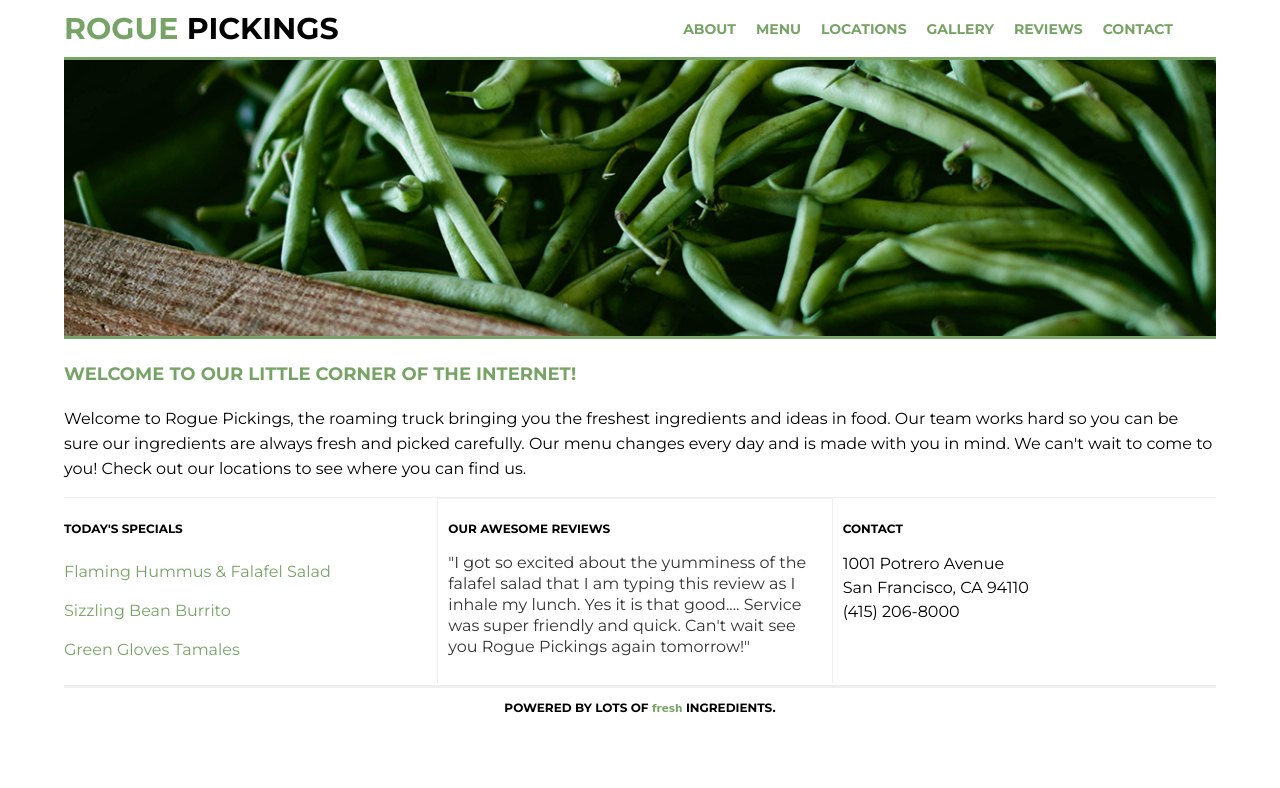
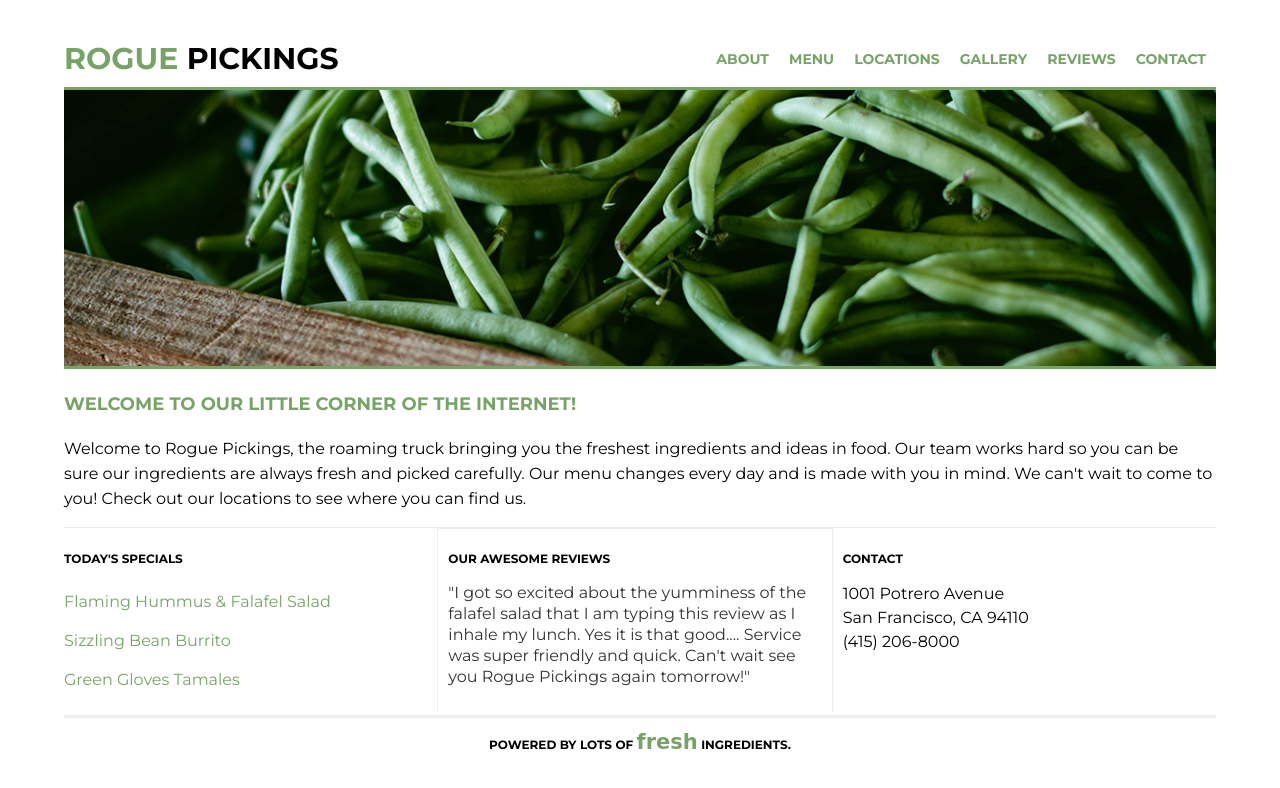
Before and after one commit to Rae1821/static-to-responsive-rogue-pickings, a plain HTML site: page index.html in a window 1280 px wide. Drawn offline with Linux system fonts and the light colour scheme; a web font is replaced by a local one.

Commit message:
Fixed issues with navigation menu alignment

```diff
--- a/css/main.css
+++ b/css/main.css
@@ -16,11 +16,6 @@ body {
 .container{
 	max-width: 1200px;
 	width: 90%;
-	display: flex;
-	justify-content: center;
-	align-items: center;
-	flex-flow: row wrap;
-
 }
 
 h1,
@@ -50,9 +45,8 @@ p {
 
 header {
 	border-bottom: 3px solid #77a466;
-	text-align: center;
 	display: flex;
-	justify-content: space-around;
+	justify-content: space-between;
 	align-items: center;
 	flex-flow: row wrap;
 	width: 100%;
@@ -60,7 +54,8 @@ header {
 
 header h1 {
 	margin: 0;
-	padding: 38px 20px 20px 20px;
+	padding: 38px 20px 20px 0px;
+
 
 }
 header h1 span {
@@ -72,6 +67,7 @@ header h1 span {
 header .content-wrapper {
 	display: flex;
 	justify-content: space-between;
+	align-items: center;
 	flex-flow: row wrap;
 }
 
@@ -90,7 +86,7 @@ header .content-wrapper {
 .topnav a {
 	color:#77a466;
 	text-decoration: none;
-	font-size: 0.875em;
+	font-size: 1.5em;
 	font-weight: 700;
 	padding: 10px 0;
 	display: block;
@@ -103,12 +99,15 @@ header .content-wrapper {
 	position: absolute;
 	right: 0;
 	top: 0;
+
 }
 
+a.icon {
+	padding-top: 30px;
+}
 
 /* Add a background color on mouse-over */
 .topnav a:hover {
-	background: #77a466;
 	color: #222;
 }
 
@@ -191,7 +190,7 @@ footer span {
 	font-family: 'Galada', cursive;
 	text-transform: lowercase;
 	color: #77a466;
-	font-size: 0.875em;
+	font-size: 1.75em;
 }
 
 
@@ -205,13 +204,15 @@ header {
 	display: flex;
 	justify-content:space-between;
 	flex-flow: row nowrap;
+	padding: 30px 0 0 0;
 }
 
 header h1 {
-	width: 40%;
+	width: 35%;
 	padding: 10px 0;
 	border-bottom: none;
 	text-align: left;
+	font-size: 1.5em;
 }
 
 /* Navigation Menu Style */
@@ -225,13 +226,15 @@ header h1 {
 
 .topnav {
 	background: #fff;
-	width: 55%;
+	width: 65%;
 	text-transform: uppercase;
+	text-align: right;
 }
 
 .topnav a {
-	padding: 10px;
+	padding: 5px;
 	display: block;
+	font-size: 0.875em;
 }
 
 /* Bottom Section Styles */
@@ -276,6 +279,7 @@ header h1 {
 
 header h1 {
 	width: 50%;
+	font-size: 1.875em;
 }
 
 .topnav {
```
